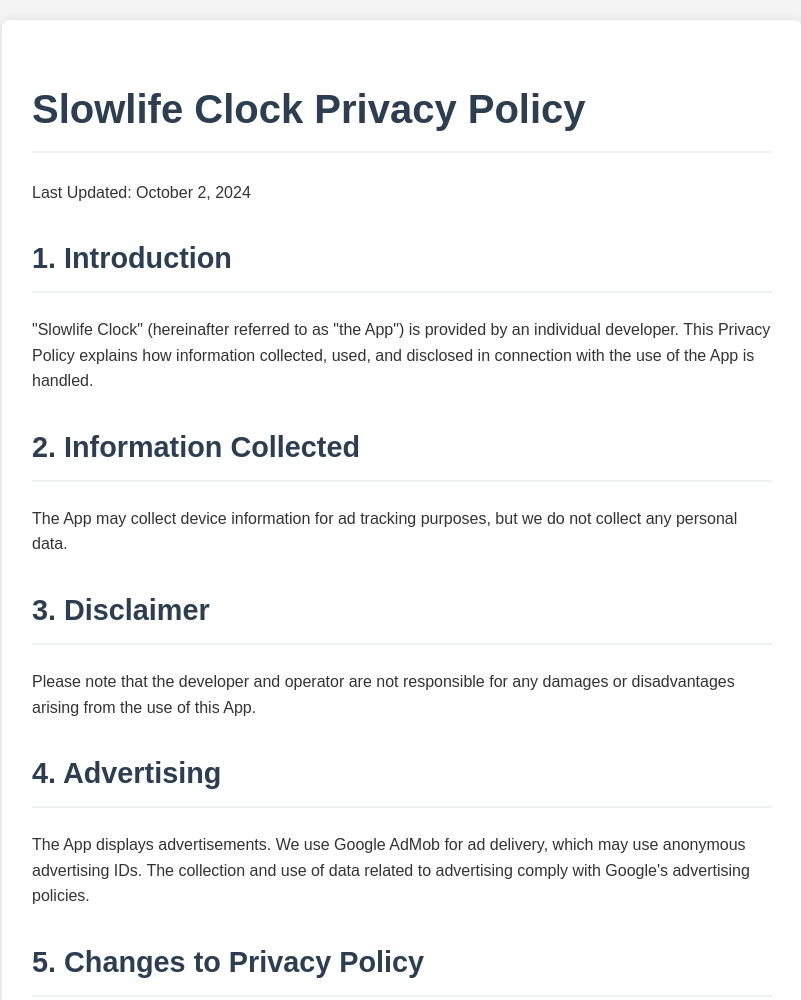
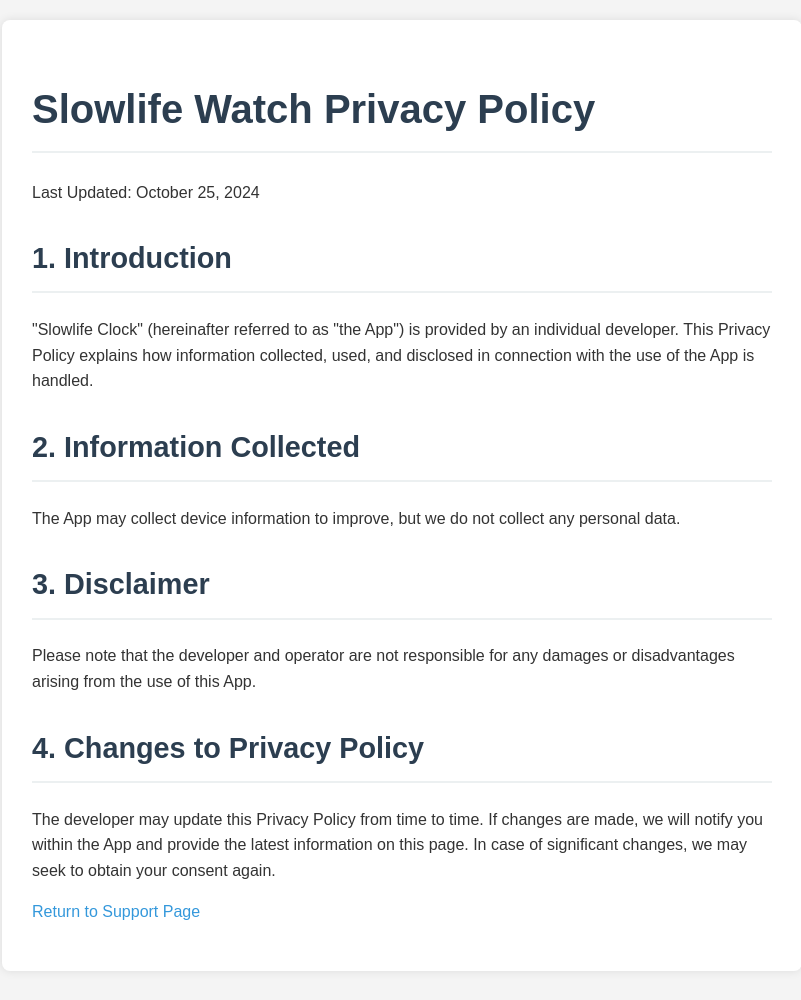
Before and after one commit to t-24maki/slowlifewatch-support, a plain HTML site: page privacy-policy_EN.html in a window 1280 px wide. Shown: the top 1000 px of the page, without its empty margins (238-1039 px from the left). Drawn offline with Linux system fonts and the light colour scheme.

Commit message:
Update privacy-policy_EN.html

```diff
--- a/privacy-policy_EN.html
+++ b/privacy-policy_EN.html
@@ -3,27 +3,24 @@
 <head>
     <meta charset="UTF-8">
     <meta name="viewport" content="width=device-width, initial-scale=1.0">
-    <title>Slowlife Clock Privacy Policy</title>
+    <title>Slowlife Watch Privacy Policy</title>
     <link rel="stylesheet" href="styles.css">
 </head>
 <body>
     <div class="container">
-        <h1>Slowlife Clock Privacy Policy</h1>
-<p>Last Updated: October 2, 2024</p>
+        <h1>Slowlife Watch Privacy Policy</h1>
+<p>Last Updated: October 25, 2024</p>
 
 <h2>1. Introduction</h2>
 <p>"Slowlife Clock" (hereinafter referred to as "the App") is provided by an individual developer. This Privacy Policy explains how information collected, used, and disclosed in connection with the use of the App is handled.</p>
 
 <h2>2. Information Collected</h2>
-<p>The App may collect device information for ad tracking purposes, but we do not collect any personal data.</p>
+<p>The App may collect device information to improve, but we do not collect any personal data.</p>
 
 <h2>3. Disclaimer</h2>
 <p>Please note that the developer and operator are not responsible for any damages or disadvantages arising from the use of this App.</p>
 
-<h2>4. Advertising</h2>
-<p>The App displays advertisements. We use Google AdMob for ad delivery, which may use anonymous advertising IDs. The collection and use of data related to advertising comply with Google's advertising policies.</p>
-
-<h2>5. Changes to Privacy Policy</h2>
+<h2>4. Changes to Privacy Policy</h2>
 <p>The developer may update this Privacy Policy from time to time. If changes are made, we will notify you within the App and provide the latest information on this page. In case of significant changes, we may seek to obtain your consent again.</p>
 
 <p><a href="index.html">Return to Support Page</a></p>
```
